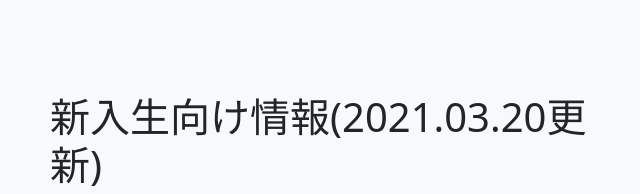
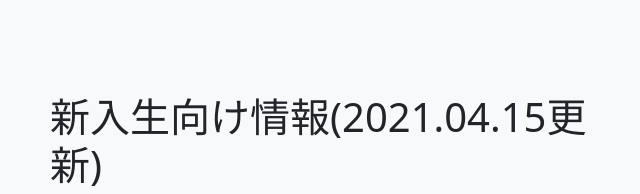
Before and after one commit to communicationengineer/communicationengineer.github.io, a plain HTML site: page index.html in a window 1280 px wide. Shown: the part 877-1071 px from the top of the page, 317-957 px from the left. Drawn offline with Linux system fonts and the light colour scheme.

Commit message:
Update index.html

```diff
--- a/index.html
+++ b/index.html
@@ -100,7 +100,7 @@
   <section class="features-intro" id="link">
     <div class="row py-lg-5">
       <div class="col-lg-6 col-md-8 mx-auto">
-       <h1 class="fw-light">新入生向け情報(2021.03.20更新)</h1>
+       <h1 class="fw-light">新入生向け情報(2021.04.15更新)</h1>
        <p class="lead text-muted">新入生向け情報案内です．<br>
         下記をクリックしてください．</p>
         <p><a href="http://www.sangaku.uec.ac.jp/index.html">電気通信大学産学官連携センターベンチャー支援部門</a> 本団体の運営を支援しております</p>
```
